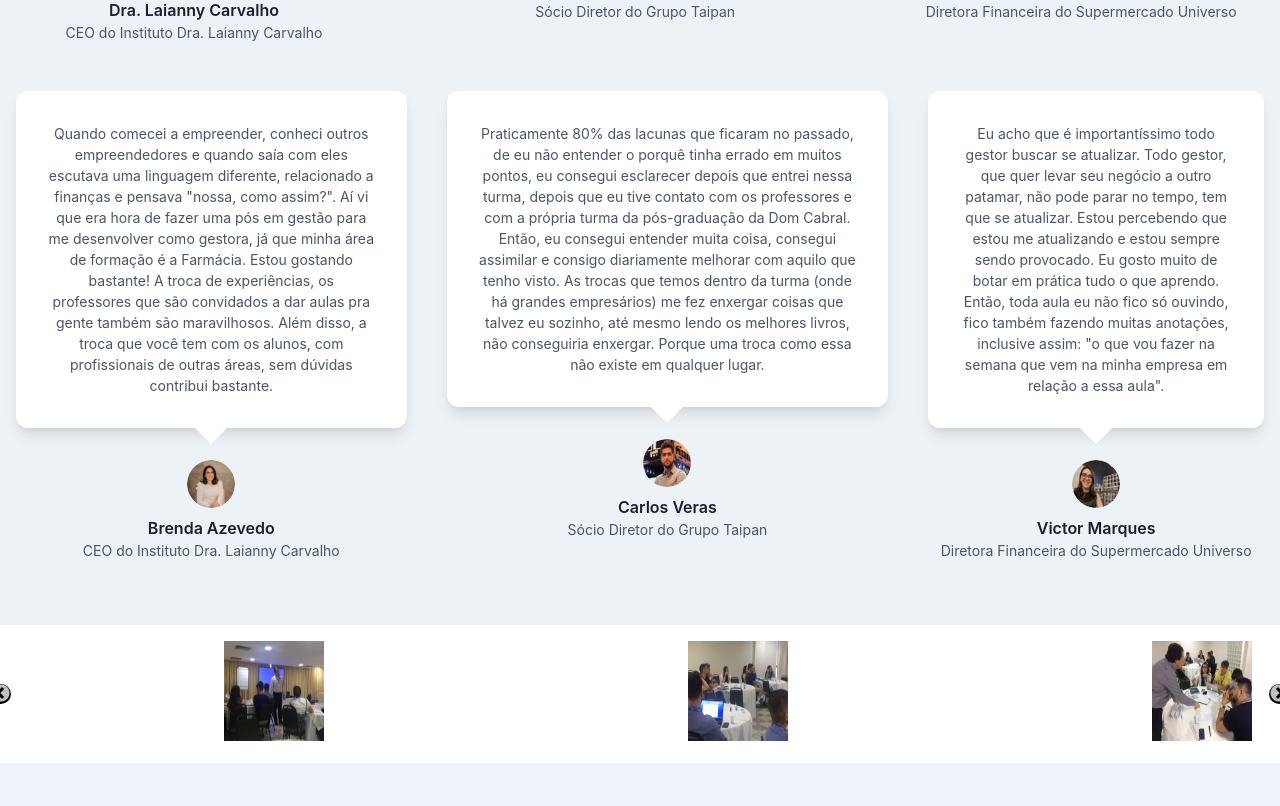
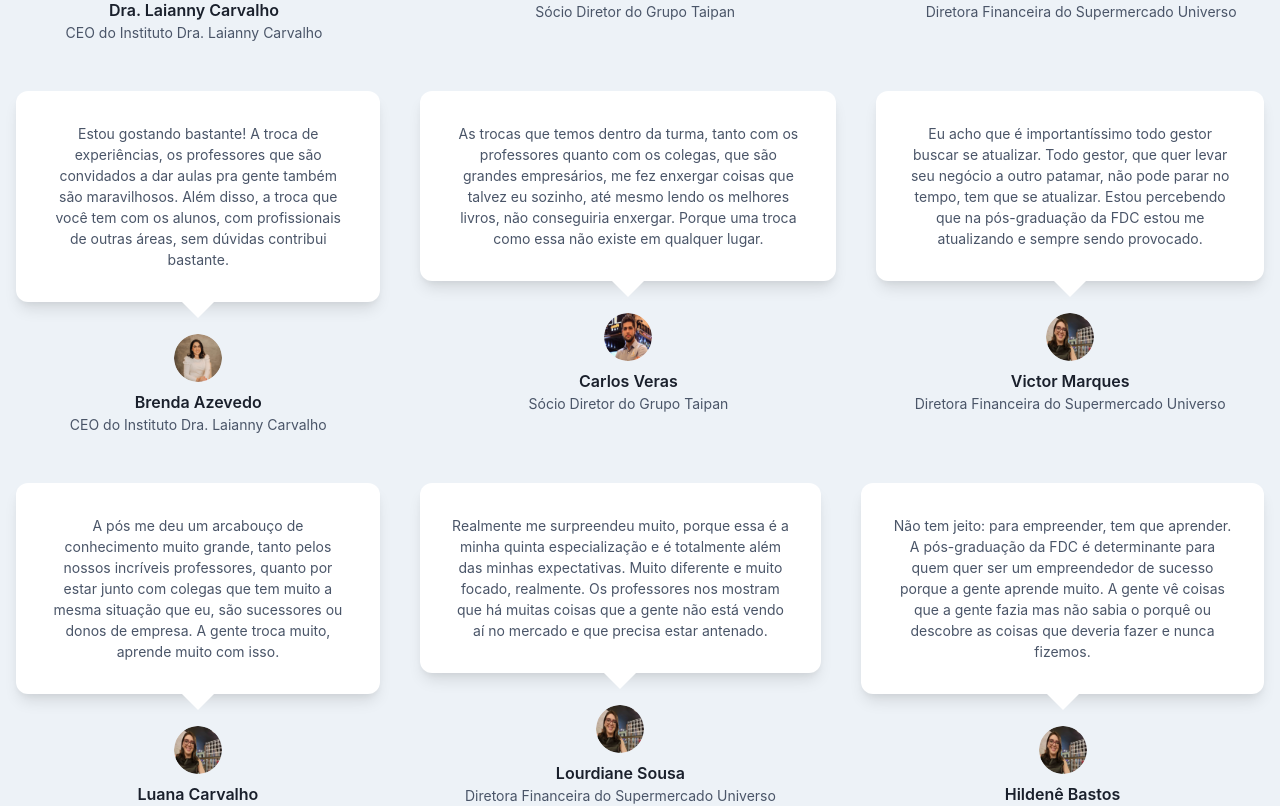
Before and after one commit to danilonvr/PosGraduacaoGestaoNegociosLP, a Next.js app: page / in a window 1280 px wide. Shown: the part 4520-5326 px from the top of the page. Built offline with nearby package versions, Linux system fonts and the light colour scheme.

Commit message:
feat: new testimonials & responsivity working

```diff
--- a/components/Feedbacks/index.jsx
+++ b/components/Feedbacks/index.jsx
@@ -87,7 +87,7 @@ export default function Feedbacks() {
           <Heading>O que falam sobre o programa?</Heading>
         </Stack>
         <Stack
-          direction={{ base: "column", md: "row" }}
+          direction={{ base: "column", xl: "row" }}
           spacing={{ base: 10, md: 4, lg: 10 }}
         >
           <Testimonial>
@@ -139,21 +139,17 @@ export default function Feedbacks() {
           </Testimonial>
         </Stack>
         <Stack
-          direction={{ base: "column", md: "row" }}
+          direction={{ base: "column", xl: "row" }}
           spacing={{ base: 10, md: 4, lg: 10 }}
         >
           <Testimonial>
             <TestimonialContent>
               <TestimonialText>
-                Quando comecei a empreender, conheci outros empreendedores e
-                quando saía com eles escutava uma linguagem diferente,
-                relacionado a finanças e pensava &quot;nossa, como assim?&quot;. Aí vi que
-                era hora de fazer uma pós em gestão para me desenvolver como
-                gestora, já que minha área de formação é a Farmácia. Estou
-                gostando bastante! A troca de experiências, os professores que
-                são convidados a dar aulas pra gente também são maravilhosos.
-                Além disso, a troca que você tem com os alunos, com
-                profissionais de outras áreas, sem dúvidas contribui bastante.
+                Estou gostando bastante! A troca de experiências, os professores
+                que são convidados a dar aulas pra gente também são
+                maravilhosos. Além disso, a troca que você tem com os alunos,
+                com profissionais de outras áreas, sem dúvidas contribui
+                bastante.
               </TestimonialText>
             </TestimonialContent>
             <TestimonialAvatar
@@ -165,17 +161,11 @@ export default function Feedbacks() {
           <Testimonial>
             <TestimonialContent>
               <TestimonialText>
-                Praticamente 80% das lacunas que ficaram no passado, de eu não
-                entender o porquê tinha errado em muitos pontos, eu consegui
-                esclarecer depois que entrei nessa turma, depois que eu tive
-                contato com os professores e com a própria turma da
-                pós-graduação da Dom Cabral. Então, eu consegui entender muita
-                coisa, consegui assimilar e consigo diariamente melhorar com
-                aquilo que tenho visto. As trocas que temos dentro da turma
-                (onde há grandes empresários) me fez enxergar coisas que talvez
-                eu sozinho, até mesmo lendo os melhores livros, não conseguiria
-                enxergar. Porque uma troca como essa não existe em qualquer
-                lugar.
+                As trocas que temos dentro da turma, tanto com os professores
+                quanto com os colegas, que são grandes empresários, me fez
+                enxergar coisas que talvez eu sozinho, até mesmo lendo os
+                melhores livros, não conseguiria enxergar. Porque uma troca como
+                essa não existe em qualquer lugar.
               </TestimonialText>
             </TestimonialContent>
             <TestimonialAvatar
@@ -190,11 +180,8 @@ export default function Feedbacks() {
                 Eu acho que é importantíssimo todo gestor buscar se atualizar.
                 Todo gestor, que quer levar seu negócio a outro patamar, não
                 pode parar no tempo, tem que se atualizar. Estou percebendo que
-                estou me atualizando e estou sempre sendo provocado. Eu gosto
-                muito de botar em prática tudo o que aprendo. Então, toda aula
-                eu não fico só ouvindo, fico também fazendo muitas anotações,
-                inclusive assim: &quot;o que vou fazer na semana que vem na minha
-                empresa em relação a essa aula&quot;.
+                na pós-graduação da FDC estou me atualizando e sempre sendo
+                provocado.
               </TestimonialText>
             </TestimonialContent>
             <TestimonialAvatar
@@ -204,6 +191,58 @@ export default function Feedbacks() {
             />
           </Testimonial>
         </Stack>
+        <Stack
+          direction={{ base: "column", xl: "row" }}
+          spacing={{ base: 10, md: 4, lg: 10 }}
+        >
+          <Testimonial>
+            <TestimonialContent>
+              <TestimonialText>
+                A pós me deu um arcabouço de conhecimento muito grande, tanto
+                pelos nossos incríveis professores, quanto por estar junto com
+                colegas que tem muito a mesma situação que eu, são sucessores ou
+                donos de empresa. A gente troca muito, aprende muito com isso.
+              </TestimonialText>
+            </TestimonialContent>
+            <TestimonialAvatar
+              src={"/assets/testimonials/Carol.png"}
+              name={"Luana Carvalho"}
+              title={"Diretora Financeira do Supermercado Universo"}
+            />
+          </Testimonial>
+          <Testimonial>
+            <TestimonialContent>
+              <TestimonialText>
+                Realmente me surpreendeu muito, porque essa é a minha quinta
+                especialização e é totalmente além das minhas expectativas.
+                Muito diferente e muito focado, realmente. Os professores nos
+                mostram que há muitas coisas que a gente não está vendo aí no
+                mercado e que precisa estar antenado.
+              </TestimonialText>
+            </TestimonialContent>
+            <TestimonialAvatar
+              src={"/assets/testimonials/Carol.png"}
+              name={"Lourdiane Sousa"}
+              title={"Diretora Financeira do Supermercado Universo"}
+            />
+          </Testimonial>
+          <Testimonial>
+            <TestimonialContent>
+              <TestimonialText>
+                Não tem jeito: para empreender, tem que aprender. A
+                pós-graduação da FDC é determinante para quem quer ser um
+                empreendedor de sucesso porque a gente aprende muito. A gente vê
+                coisas que a gente fazia mas não sabia o porquê ou descobre as
+                coisas que deveria fazer e nunca fizemos.
+              </TestimonialText>
+            </TestimonialContent>
+            <TestimonialAvatar
+              src={"/assets/testimonials/Carol.png"}
+              name={"Hildenê Bastos"}
+              title={"Diretora Financeira do Supermercado Universo"}
+            />
+          </Testimonial>
+        </Stack>
       </Container>
     </Box>
   );
--- a/components/SliderEmp/index.jsx
+++ b/components/SliderEmp/index.jsx
@@ -1,50 +1,16 @@
 import React from "react";
 import Slider from "react-slick";
-import { Box, Image, useColorModeValue, Flex } from "@chakra-ui/react";
-import { MdArrowLeft, MdArrowRight } from "react-icons/md";
-import styled from 'styled-components';
+import { Box, Image, Flex } from "@chakra-ui/react";
+import styled from "styled-components";
 
 const StyledSlider = styled(Slider)`
   .slick-slide {
     margin: 0 -80px;
   }
 `;
-function SampleNextArrow(props) {
-  const { className, style, onClick } = props;
-  return (
-    <div
-      className={className}
-      style={{
-        ...style,
-        display: "block",
-        background: "black",
-        borderRadius: "9999px",
-      }}
-      onClick={onClick}
-    />
-  );
-}
-
-function SamplePrevArrow(props) {
-  const { className, style, onClick } = props;
-  return (
-    <div
-      className={className}
-      style={{
-        ...style,
-        display: "block",
-        background: "black",
-        borderRadius: "50%",
-      }}
-      onClick={onClick}
-    />
-  );
-}
 
 export default function SliderEmp() {
-
   const settings = {
-
     infinite: true,
     autoplay: true,
     speed: 3000,
@@ -52,8 +18,7 @@ export default function SliderEmp() {
     cssEase: "linear",
     slidesToShow: 4,
     slidesToScroll: 1,
-    nextArrow: <SampleNextArrow />,
-    prevArrow: <SamplePrevArrow />,
+    arrows: false,
     responsive: [
       {
         breakpoint: 1700,
@@ -86,96 +51,43 @@ export default function SliderEmp() {
     <Box p={4}>
       <StyledSlider {...settings}>
         <Flex justifyContent={"center"} align={"center"}>
-          <Image
-            src="/assets/slick/1.jpeg"
-            w={"100px"}
-            h={"100px"}
-
-          />
+          <Image src="/assets/slick/1.jpeg" w={"100px"} h={"100px"} />
         </Flex>
         <Flex justifyContent={"center"}>
-          <Image
-            src="/assets/slick/2.jpg"
-            w={"100px"}
-            h={"100px"}
-          />
+          <Image src="/assets/slick/2.jpg" w={"100px"} h={"100px"} />
         </Flex>
         <Flex justifyContent={"center"}>
-          <Image
-            src="/assets/slick/3.jpg"
-            w={"100px"}
-            h={"100px"}
-          />
+          <Image src="/assets/slick/3.jpg" w={"100px"} h={"100px"} />
         </Flex>
         <Flex justifyContent={"center"}>
-          <Image
-            src="/assets/slick/4.jpeg"
-            w={"100px"}
-            h={"100px"}
-          />
+          <Image src="/assets/slick/4.jpeg" w={"100px"} h={"100px"} />
         </Flex>
         <Flex justifyContent={"center"}>
-          <Image
-            src="/assets/slick/5.jpeg"
-            w={"100px"}
-            h={"100px"}
-          />
+          <Image src="/assets/slick/5.jpeg" w={"100px"} h={"100px"} />
         </Flex>
         <Flex justifyContent={"center"}>
-          <Image
-            src="/assets/slick/6.jpeg"
-            w={"100px"}
-            h={"100px"}
-          />
+          <Image src="/assets/slick/6.jpeg" w={"100px"} h={"100px"} />
         </Flex>
         <Flex justifyContent={"center"}>
-          <Image
-            src="/assets/slick/7.jpeg"
-            w={"100px"}
-            h={"100px"}
-          />
+          <Image src="/assets/slick/7.jpeg" w={"100px"} h={"100px"} />
         </Flex>
         <Flex justifyContent={"center"}>
-          <Image
-            src="/assets/slick/8.jpeg"
-            w={"100px"}
-            h={"100px"}
-          />
+          <Image src="/assets/slick/8.jpeg" w={"100px"} h={"100px"} />
         </Flex>
         <Flex justifyContent={"center"}>
-          <Image
-            src="/assets/slick/9.jpg"
-            w={"100px"}
-            h={"100px"}
-          />
+          <Image src="/assets/slick/9.jpg" w={"100px"} h={"100px"} />
         </Flex>
         <Flex justifyContent={"center"}>
-          <Image
-            src="/assets/slick/10.jpg"
-            w={"100px"}
-            h={"100px"}
-          />
+          <Image src="/assets/slick/10.jpg" w={"100px"} h={"100px"} />
         </Flex>
         <Flex justifyContent={"center"}>
-          <Image
-            src="/assets/slick/11.jpg"
-            w={"100px"}
-            h={"100px"}
-          />
+          <Image src="/assets/slick/11.jpg" w={"100px"} h={"100px"} />
         </Flex>
         <Flex justifyContent={"center"}>
-          <Image
-            src="/assets/slick/12.jpg"
-            w={"100px"}
-            h={"100px"}
-          />
+          <Image src="/assets/slick/12.jpg" w={"100px"} h={"100px"} />
         </Flex>
         <Flex justifyContent={"center"}>
-          <Image
-            src="/assets/slick/13.jpg"
-            w={"100px"}
-            h={"100px"}
-          />
+          <Image src="/assets/slick/13.jpg" w={"100px"} h={"100px"} />
         </Flex>
       </StyledSlider>
     </Box>
```
